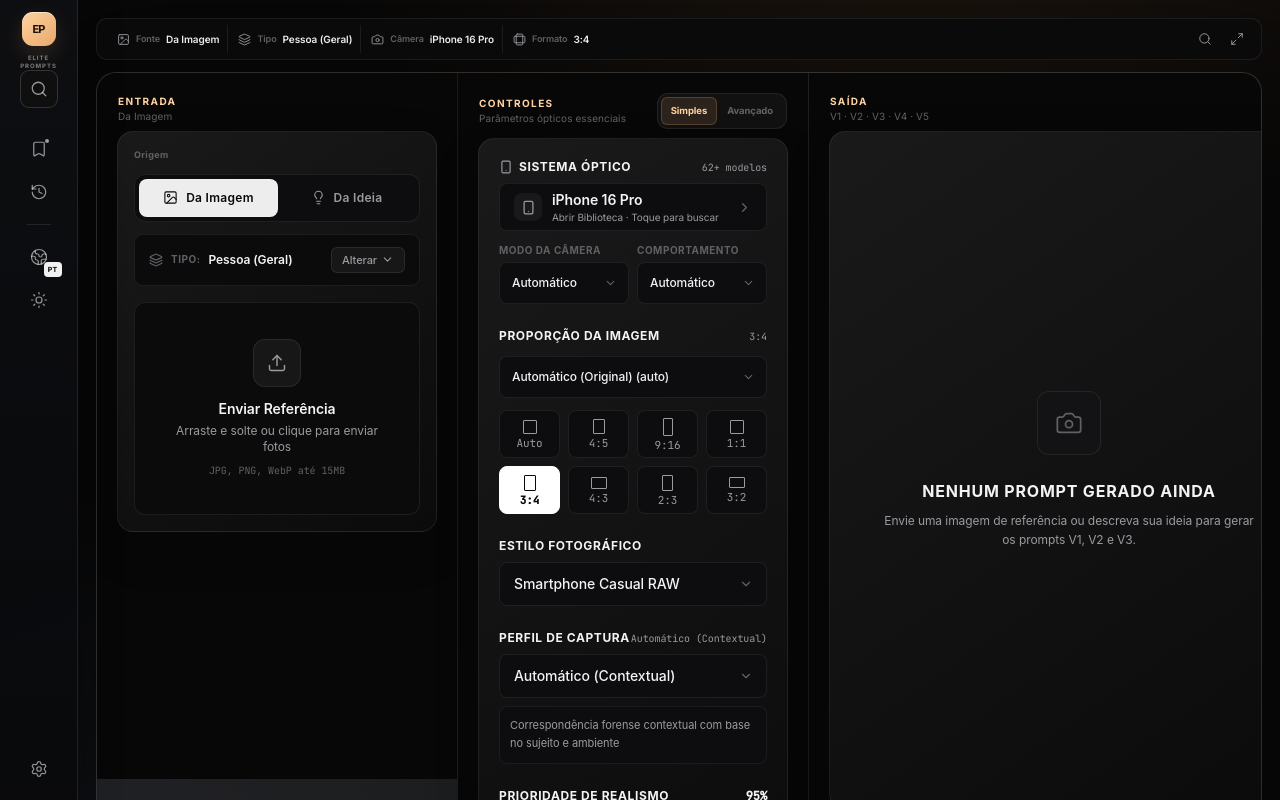
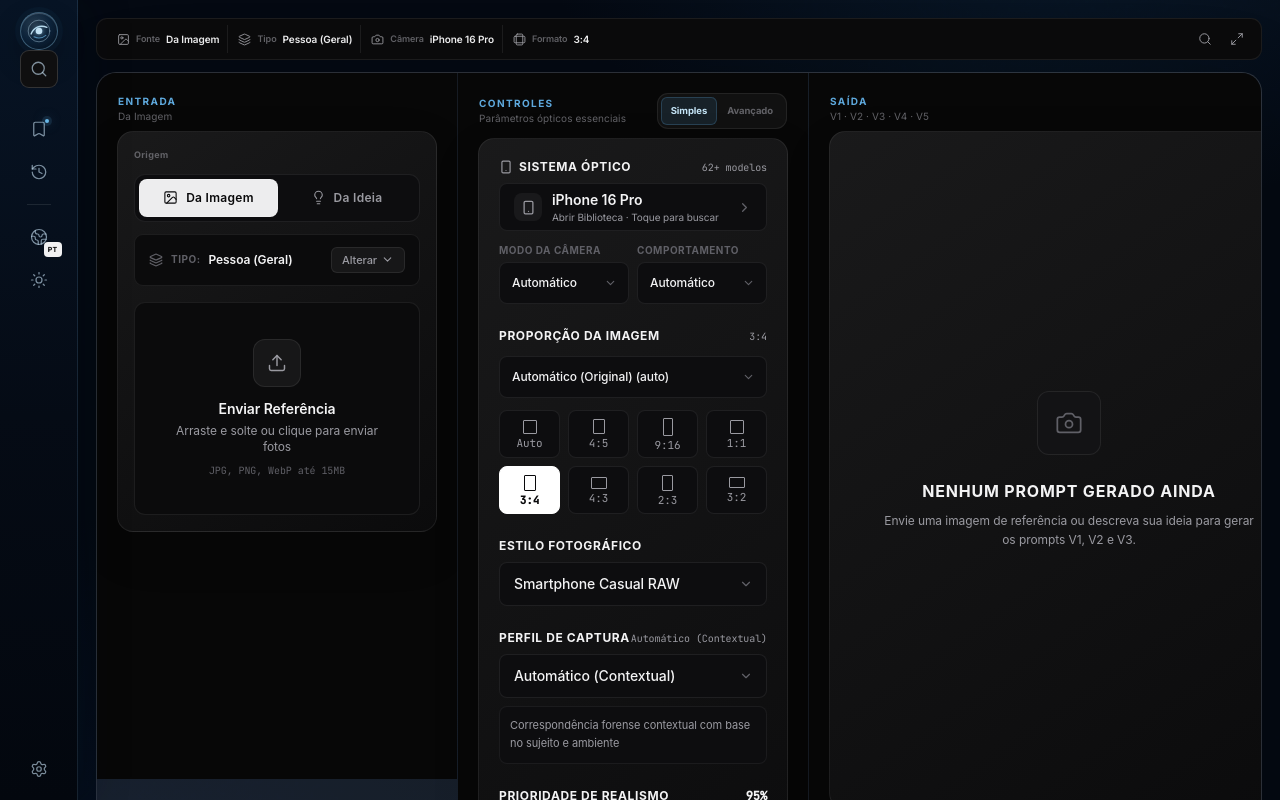
Before and after one commit to Luvvperry/elite-prompts, a React (Vite) app: page / in a window 1280 px wide. Shown: the top 800 px of the page. Built offline with nearby package versions, Linux system fonts and the light colour scheme; a web font is replaced by a local one.

Commit message:
Refine premium navy visual identity

```diff
--- a/components/Header.tsx
+++ b/components/Header.tsx
@@ -49,12 +49,18 @@ const Header: React.FC<HeaderProps> = ({
 
   return (
     <>
-      {/* Desktop — professional instrument rail. No product branding. */}
+      {/* Desktop — professional instrument rail. The mark is intentionally symbol-only. */}
       <aside className="pro-rail hidden lg:flex" aria-label={copy.nav}>
         <div className="pro-rail-top">
           <div className="pro-brand" aria-label="Elite Prompts">
-            <span className="pro-brand-mark">EP</span>
-            <span className="pro-brand-name">ELITE<br />PROMPTS</span>
+            <span className="pro-brand-orbit" aria-hidden="true">
+              <svg viewBox="0 0 36 36" role="presentation">
+                <circle className="orbit-ring orbit-ring-outer" cx="18" cy="18" r="13" />
+                <path className="orbit-ring orbit-ring-inner" d="M8.5 21.5c3.2-7.5 10.5-11.4 19-7.9" />
+                <path className="orbit-cut" d="M12 25c4.5 2.1 10.2 1.5 14.2-1.8" />
+                <circle className="orbit-core" cx="18" cy="18" r="4" />
+              </svg>
+            </span>
           </div>
           <button type="button" onClick={onOpenCommand} className={`${actionClass} pro-nav-primary`} title={copy.command}>
             <Search size={18} strokeWidth={1.7} />
@@ -91,8 +97,14 @@ const Header: React.FC<HeaderProps> = ({
       <header className="mobile-topbar lg:hidden">
         <div className="mobile-topbar-inner">
           <div className="mobile-brand" aria-label="Elite Prompts">
-            <span className="pro-brand-mark">EP</span>
-            <span className="mobile-brand-name">ELITE PROMPTS</span>
+            <span className="pro-brand-orbit" aria-hidden="true">
+              <svg viewBox="0 0 36 36" role="presentation">
+                <circle className="orbit-ring orbit-ring-outer" cx="18" cy="18" r="13" />
+                <path className="orbit-ring orbit-ring-inner" d="M8.5 21.5c3.2-7.5 10.5-11.4 19-7.9" />
+                <path className="orbit-cut" d="M12 25c4.5 2.1 10.2 1.5 14.2-1.8" />
+                <circle className="orbit-core" cx="18" cy="18" r="4" />
+              </svg>
+            </span>
           </div>
           <button type="button" onClick={onOpenCommand} className="mobile-topbar-context" title={copy.command}>
             <SlidersHorizontal size={16} strokeWidth={1.7} />
--- a/index.css
+++ b/index.css
@@ -1307,3 +1307,76 @@ select, input[type="text"], input[type="number"] { min-height: 42px; }
   .workspace-panel, .prompt-console { transition: border-color 180ms ease, box-shadow 180ms ease, transform 180ms var(--ease-out); }
 }
 @keyframes ep-breathe { 0%, 100% { box-shadow: 0 8px 22px rgba(232,168,106,.16), inset 0 1px 0 rgba(255,255,255,.55); } 50% { box-shadow: 0 10px 28px rgba(232,168,106,.30), inset 0 1px 0 rgba(255,255,255,.62); } }
+
+
+
+/* Final navy-black identity: symbol-only mark, premium contrast, both themes preserved. */
+:root {
+  --ep-amber: #4b91c5;
+  --ep-amber-bright: #b7d9ee;
+  --ep-navy: #102746;
+  --ep-navy-deep: #071321;
+  --ep-blue-line: rgba(44, 111, 170, .24);
+}
+.dark {
+  --ep-amber: #5ea8dc;
+  --ep-amber-bright: #c5e5f7;
+  --ep-navy: #0a1b31;
+  --ep-navy-deep: #030912;
+  --ep-blue-line: rgba(94, 168, 220, .24);
+}
+.app-shell {
+  background:
+    radial-gradient(720px 460px at 84% -12%, color-mix(in srgb, var(--ep-amber) 12%, transparent), transparent 72%),
+    radial-gradient(800px 520px at 8% 84%, color-mix(in srgb, var(--ep-navy) 15%, transparent), transparent 70%),
+    var(--pro-bg) !important;
+}
+.dark .app-shell {
+  background:
+    radial-gradient(760px 500px at 82% -12%, rgba(24, 76, 119, .25), transparent 70%),
+    radial-gradient(900px 580px at 8% 86%, rgba(8, 35, 69, .34), transparent 72%),
+    #040912 !important;
+}
+.pro-rail {
+  background: linear-gradient(180deg, #071425 0%, #050b15 52%, #03070e 100%) !important;
+  border-right-color: rgba(117, 175, 214, .16) !important;
+  box-shadow: 12px 0 42px rgba(2, 12, 25, .22) !important;
+}
+.pro-brand { display: grid !important; place-items: center; }
+.pro-brand-orbit {
+  width: 38px; height: 38px; display: grid; place-items: center; border-radius: 50%;
+  color: var(--ep-amber-bright);
+  background: radial-gradient(circle at 38% 32%, rgba(166, 218, 246, .2), rgba(19, 52, 82, .48) 48%, rgba(2, 10, 20, .72));
+  border: 1px solid rgba(137, 196, 232, .38);
+  box-shadow: 0 0 0 5px rgba(40, 100, 145, .07), 0 12px 28px rgba(0, 0, 0, .28), inset 0 1px 0 rgba(255,255,255,.18);
+}
+.pro-brand-orbit svg { width: 30px; height: 30px; overflow: visible; }
+.orbit-ring { fill: none; stroke: currentColor; stroke-linecap: round; }
+.orbit-ring-outer { stroke-width: .9; opacity: .52; }
+.orbit-ring-inner { stroke-width: 1.7; opacity: .94; }
+.orbit-cut { fill: none; stroke: #5e9ec8; stroke-width: 1.25; stroke-linecap: round; opacity: .8; }
+.orbit-core { fill: #c8e8fa; opacity: .96; filter: drop-shadow(0 0 3px rgba(141, 211, 247, .72)); }
+.pro-rail .pro-nav-button { color: rgba(191, 216, 235, .64); }
+.pro-rail .pro-nav-button:hover { color: #d7f0ff; background: rgba(65, 135, 185, .14); border-color: rgba(104, 174, 219, .24); }
+.pro-rail .pro-nav-dot { background: #68b8e8 !important; box-shadow: 0 0 0 3px rgba(104, 184, 232, .12), 0 0 12px rgba(104, 184, 232, .55); }
+.mobile-brand .pro-brand-orbit { width: 29px; height: 29px; border-radius: 50%; box-shadow: 0 0 0 3px rgba(40, 100, 145, .08), inset 0 1px 0 rgba(255,255,255,.18); }
+.mobile-brand .pro-brand-orbit svg { width: 23px; height: 23px; }
+.pro-shell { padding-left: 78px !important; }
+.studio-rail-shell { border-bottom-color: var(--ep-blue-line) !important; }
+.studio-health-dot { background: #66b4e4 !important; box-shadow: 0 0 0 4px rgba(102, 180, 228, .12), 0 0 16px rgba(102, 180, 228, .5) !important; }
+.pane-eyebrow { color: var(--ep-amber) !important; }
+.workspace-panel:hover, .prompt-console:hover { border-color: var(--ep-blue-line) !important; }
+.mode-switch button.is-active { color: var(--ep-amber-bright) !important; background: rgba(61, 126, 174, .14) !important; box-shadow: inset 0 0 0 1px var(--ep-blue-line) !important; }
+.prompt-engine-tabs button:hover { color: var(--ep-amber-bright) !important; }
+.generation-progress span { background: linear-gradient(90deg, transparent, #5faadb, transparent) !important; }
+@media (max-width: 1023px) {
+  .pro-shell { padding-left: 0 !important; }
+  .mobile-topbar { background: color-mix(in srgb, var(--ep-navy-deep) 90%, transparent) !important; border-bottom-color: rgba(99, 165, 208, .18) !important; }
+}
+@media (prefers-reduced-motion: no-preference) {
+  .pro-brand-orbit { animation: ep-orbit-breathe 4.8s ease-in-out infinite; }
+}
+@keyframes ep-orbit-breathe {
+  0%, 100% { box-shadow: 0 0 0 5px rgba(40, 100, 145, .07), 0 12px 28px rgba(0, 0, 0, .28), inset 0 1px 0 rgba(255,255,255,.18); }
+  50% { box-shadow: 0 0 0 6px rgba(40, 100, 145, .12), 0 14px 32px rgba(0, 0, 0, .34), inset 0 1px 0 rgba(255,255,255,.24); }
+}
```
